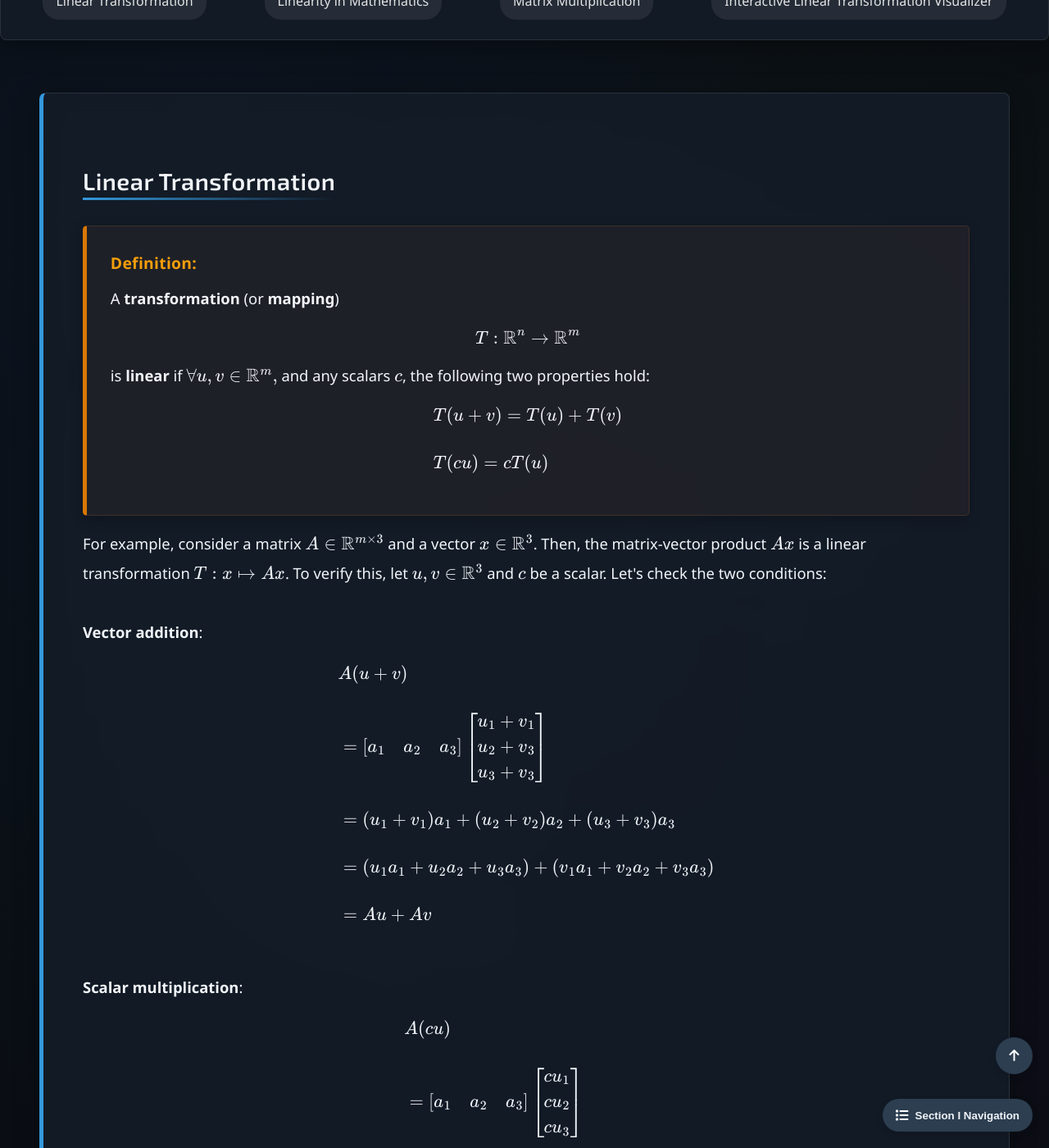
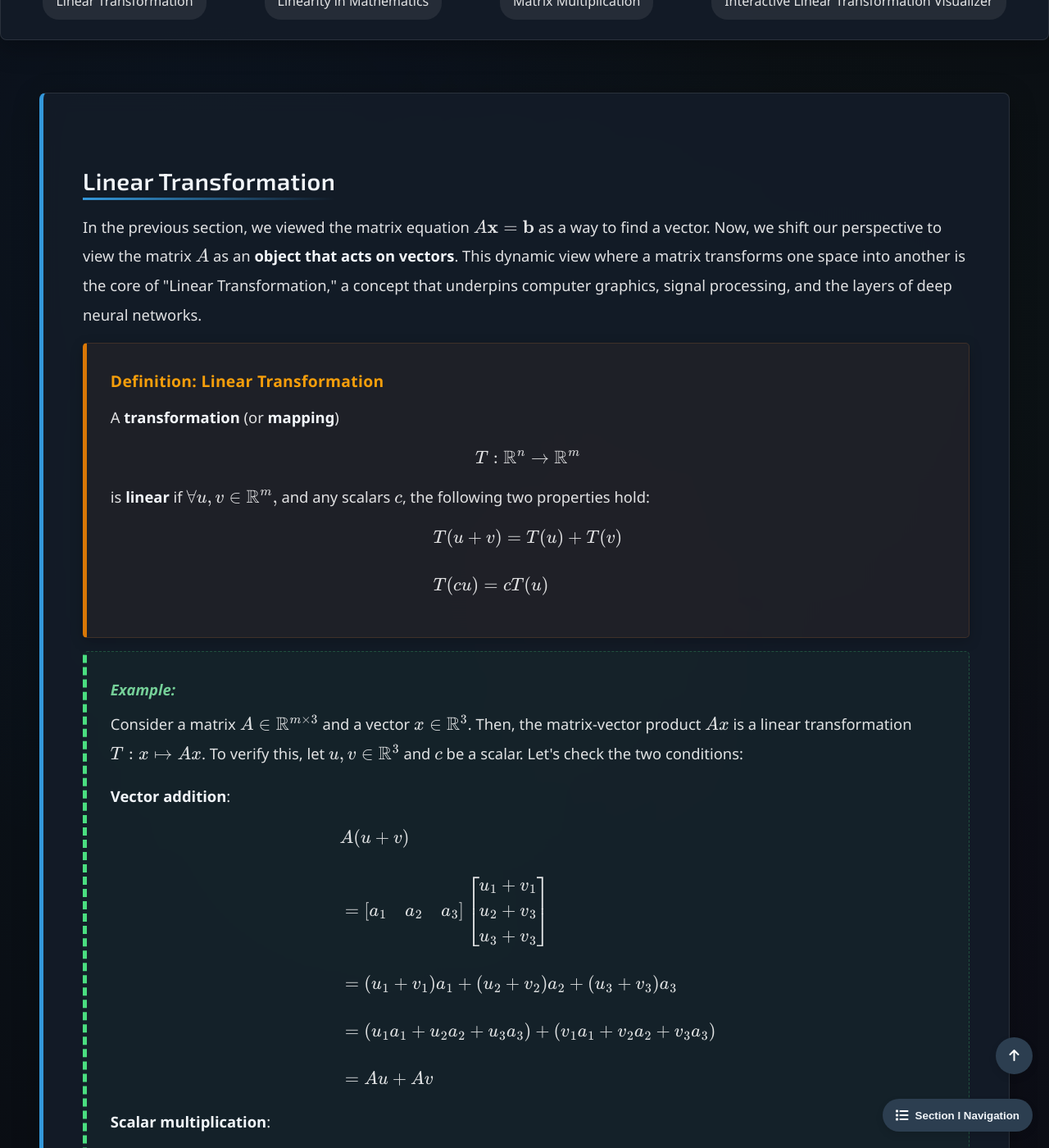
Before and after one commit to Yusukey01/yusukey01.github.io, a Jekyll site: the page built from Mathematics/Linear_algebra/linear_transformation.html, in a window 1280 px wide and 1400 px high, scrolled down 516 px. Shown: the whole window at 82% size. Built offline with Jekyll 4.4.1, drawn with Linux system fonts in a browser that asks for light colours; some of the changed text lies outside the part shown.

```diff
--- a/Mathematics/Linear_algebra/linear_transformation.html
+++ b/Mathematics/Linear_algebra/linear_transformation.html
@@ -12,8 +12,7 @@ uses_python: false
         {% include learning_resource_schema.html topic_id=page.topic_id %}
 
         <div class="hero-section">
-            <h1 class="webpage-name">Linear Transformation
-            </h1>
+            <h1 class="webpage-name">Linear Transformation</h1>
         </div>
 
         {% include section_navigation.html %}
@@ -30,8 +29,15 @@ uses_python: false
             <section id="lt" class="section-content">
                 <h2>Linear Transformation</h2>
                 <p>
+                    In the previous section, we viewed the matrix equation \(A\mathbf{x} = \mathbf{b}\) as a way to find a vector.
+                    Now, we shift our perspective to view the matrix \(A\) as an <strong>object that acts on vectors</strong>.
+                    This dynamic view where a matrix transforms one space into another is the core of "Linear Transformation,"
+                    a concept that underpins computer graphics, signal processing, and the layers of deep neural networks.
+                </p>
+
                 <div class="theorem">
-                <span class="theorem-title">Definition:</span>
+                    <span class="theorem-title">Definition: Linear Transformation</span>
+                    <p>
                         A <strong>transformation</strong> (or <strong>mapping</strong>)
                         \[
                         T: \mathbb{R}^n  \rightarrow \mathbb{R}^m
@@ -40,16 +46,22 @@ uses_python: false
                         following two properties hold:
                         \[
                         \begin{align*}
-                &T(u+v) = T(u) +T(v) \\\\
+                        &T(u + v) = T(u) +T(v) \\\\
                         &T(cu) = cT(u)
                         \end{align*}
                         \]
+                    </p>
                 </div>
-            For example, consider a matrix \(A \in \mathbb{R}^{m \times 3}\) and a vector \(x \in \mathbb{R}^3 \).
+
+                <div class="proof">
+                    <span class="proof-title">Example:</span>
+                    <p>
+                        Consider a matrix \(A \in \mathbb{R}^{m \times 3}\) and a vector \(x \in \mathbb{R}^3 \).
                         Then, the matrix-vector product \(Ax\) is a linear transformation \(T: x \mapsto Ax\).
                         To verify this, let \(u, v \in \mathbb{R}^3 \) and \(c\) be a scalar. Let's check the two conditions:
-            <br>
-            <br><strong>Vector addition</strong>:
+                     </p>
+                    <p>
+                        <strong>Vector addition</strong>:
                         \[
                         \begin{align*}
                         &A(u+v) \\\\
@@ -60,31 +72,39 @@ uses_python: false
                         &= Au + Av
                         \end{align*}
                         \]
-            <br><strong>Scalar multiplication</strong>:
+                    </p>
+                    <p>
+                        <strong>Scalar multiplication</strong>:
                         \[
                         \begin{align*}
                         &A(cu) \\\\
                             &= \begin{bmatrix} a_1 & a_2 & a_3 \end{bmatrix}
                             \begin{bmatrix} cu_1\\ cu_2 \\ cu_3 \end{bmatrix} \\\\
-                &= c(u_1a_1)+c(u_2a_2)+c(u_3a_3) \\\\
+                            &= c(u_1a_1) + c(u_2a_2) + c(u_3a_3) \\\\
                             &= c(u_1a_1 + u_2a_2 + u_3a_3) \\\\
                             &= c(Au).
                         \end{align*}
                         \]
-            <br>In general, the operations of vector addition and scalar multiplication are preserved
-            under linear transformations.
-            <br>In addition, if a transformation \(T\) is linear, then
+                    </p>
+                </div>
+                <p>
+                    In general, the operations of vector addition and scalar multiplication are preserved under linear transformations.
+                    In addition, if a transformation \(T\) is linear, then
                     \[
-            T(0)=0
+                    T(0) = 0.
                     \]
                     Also, for any scalar \(a, b\) and \(u, v\) is in the domain of \(T\),
                     \[
-            T(au + bv)=aT(u)+bT(v)
+                    T(au + bv) = aT(u) + bT(v).
                     \]
-            <br>
+                </p>
                     You probably learned following concepts somewhere in terms of functions \(f(x): \mathbb{R} \to  \mathbb{R}\).
                     Now, we would like to extend the definition to higher dimensions.
-            <br><br>
+                </p>
+
+                <div class="theorem">
+                    <span class="theorem-title">Definition: Surjective Mapping</span>
+                    <p>
                         A mapping \(T: \mathbb{R}^n \to  \mathbb{R}^m\) is said to be <strong>onto(surjective)</strong> \(\mathbb{R}^m\) if
                         \[
                         \begin{align*}
@@ -93,13 +113,26 @@ uses_python: false
                         \end{align*}
                         \]
                         Equivalently, the range of \(T\) (the set of all outputs) is equal to the codomain \(\mathbb{R}^m\).
+                    </p>
+                </div>
+
                 <div class="theorem">
-                    <span class="theorem-title">Theorem 1:</span>
+                        <span class="theorem-title">Theorem:</span>
+                        <p>
                         In a matrix transformation(<strong>"linear"</strong> transformation) \(T: \mathbb{R}^n  \rightarrow \mathbb{R}^m \),
-                    <p style="text-align: center;">\(T\) maps \(\mathbb{R}^n\) onto \(\mathbb{R}^m \) iff the columns of a matrix \(A\) <strong>span</strong> \(\mathbb{R}^m\).</p>
+                        </p>
+                        <p style="text-align: center;">
+                            \(T\) maps \(\mathbb{R}^n\) onto \(\mathbb{R}^m \) iff the columns of a matrix \(A\) <strong>span</strong> \(\mathbb{R}^m\).
+                        </p>
                 </div>
+
+                <p>
                     Note: This means that for each \(b \in \mathbb{R}^m\), the equation \(Ax =b \) has at lest one solution.
-            <br><br>
+                </p>
+
+                <div class="theorem">
+                    <span class="theorem-title">Definition: Injective Mapping</span>
+                    <p>
                         A mapping \(T: \mathbb{R}^n \to  \mathbb{R}^m\) is said to be <strong>one-to-one(injective)</strong> if
                         \[
                         \begin{align*}
@@ -108,12 +141,21 @@ uses_python: false
                         \end{align*}
                         \]
                         Equivalently, for each \(b \in \mathbb{R}^m\), \(T(x) = b\) has either a unique solution or no solution at all.
+                    </p>
+                </div>
+
                 <div class="theorem">
                         <span class="theorem-title">Theorem 2:</span>
+                        <p>
                             In a matrix transformation(<strong>"linear"</strong> transformation) \(T: \mathbb{R}^n  \rightarrow \mathbb{R}^m \),
-                    <p style="text-align: center;">\(T\) is one-to-one iff the columns of a matrix \(A\) are <strong>linearly independent</strong>
-                        (or, the homogeneous equation \(Ax =0\) has only the trivial solution).</p>
+                        </p>
+
+                        <p style="text-align: center;">
+                            \(T\) is one-to-one iff the columns of a matrix \(A\) are <strong>linearly independent</strong>
+                            (or, the homogeneous equation \(Ax =0\) has only the trivial solution).
+                        </p>
                 </div>
+                <p>
                     Note: A linear transformation \(T\) is one-to-one iff \(\, T(x)=0\) has only the trivial solution(\(x = 0\)).<br>
                     Since \(T\) is linear, \(T(0)=0\). If \(T\) is one-to-one, clearly \(T(x)=0\) has <strong>only</strong> trivial solution.
                     Also, if \(T\) is not one-to-one, it is possible that for some different vectors \(u, v \in \mathbb{R}^n\), \( T(u) = T(v) = b\). Then since
@@ -127,7 +169,9 @@ uses_python: false
                 <p>
                     Essentially, we are not only talking about vectors and matrices. The linear transformation is one of the most fundamental ideas in mathematics.
                     You have encountered this essential concept multiple times outside Linear Algebra. Let's briefly observe a few examples.
-            <br><br>
+                </p>
+
+                <p>
                     A function \(f(x) = mx\) is linear transformation \(f:\mathbb{R} \rightarrow \mathbb{R}\).
                     \[
                     \begin{align*}
@@ -139,7 +183,8 @@ uses_python: false
                     \]
                     Note: the graph of fanctions that hold linearity must pass through the origin
                     since linear transformations must satisfy \(T(0) = 0\).
-            <br><br>
+                </p>
+                <p>
                     If you have just started to learn calculus, you might know that
                     \[
                     \begin{align*}
@@ -156,15 +201,22 @@ uses_python: false
                     \end{align*}
                     \]
                     so the differential is just a <strong>linear operator</strong>. (in fact, the integration too.)
-            <br><br>
+                </p>
+                <p>
                 Have you learned statistics? The expected value also holds linearity. For any random variables \(X\) and \(Y\), and constants \(a\) and \(b\)
-            \[\mathbb{E}[aX+bY]=a\mathbb{E}[X]+b\mathbb{E}[Y].\]
+                \[
+                \mathbb{E}[aX+bY]=a\mathbb{E}[X]+b\mathbb{E}[Y].
+                \]
+                </p>
+                <p>
                     You can see the <strong>linearity</strong> everywhere in mathematics and this is why "linear" algebra is so powerful.
                 </p>
             </section>
 
             <section id="mult" class="section-content">
                 <h2>Matrix Multiplication</h2>
+                <div class="theorem">
+                        <span class="theorem-title">Definition: Matrix Multiplication</span>
                         <p>
                             Suppose \(A\) is an \(m \times n\) matrix and \(B\) is an \(n \times p\) matrix. Then the product \(AB\)
                             is the \(m \times p\) matrix
@@ -173,9 +225,17 @@ uses_python: false
                             \begin{bmatrix} Ab_1 & Ab_2 & \cdots & Ab_p \end{bmatrix}
                             \]
                             where \(b_1, b_2, \cdots, b_p\) are columns of \(B\).
-            <br><br>
+                        </p>
+                </div>
+
+                <p>
                     So, each column of \(AB\) is a linear combination of the columns of A with weights from the corresponding
                     column of \(B\). Let's see an example:
+                </p>
+
+                <div class="proof">
+                    <span class="proof-title">Example:</span>
+                    <p>
                     \[
                     \begin{align*}
                     AB
@@ -189,15 +249,24 @@ uses_python: false
                     \end{align*}
                     \]
                     You can see the \((i,j)\)-entry in \(AB\) is
-            \[(AB)_{ij} = \sum_{k=1}^n a_{ik}b_{kj}.\]
-            Also, note that in the example, \(BA\) is <strong>NOT</strong> defined because the number of columns of \(B\) does not
+                    \[
+                    (AB)_{ij} = \sum_{k=1}^n a_{ik}b_{kj}.
+                    \]
+                    </p>
+                </div>
+
+                <p>
+                    Note that in the example, \(BA\) is <strong>NOT</strong> defined because the number of columns of \(B\) does not
                     match the number of rows of \(A\). This implies that in general, <strong>\(AB \neq BA\)</strong> even if the size of the matrices match each other.
                     Similarly, \(AB = AC\) does NOT guarantee that \(B = C\), and \(AB = 0\) does NOT imply \(A=0\) or \(B=0\) in general.
-            <br><br>
-            You may wonder why matrix multiplication is not simply an entrywise operation,
-            like sums and scalar multiples of matrices. The key idea is a linear transformation.
-            <strong>Matrix multiplication is composition of linear transformations.</strong>
-            <br><br>
+                </p>
+
+                <p>
+                    You may wonder why matrix multiplication is not simply an entrywise operation, like sums and scalar multiples of matrices.
+                    The key idea is that <strong>matrix multiplication is composition of linear transformations.</strong>
+                </p>
+
+                <p>
                     Let's say a vector \(x\) is multiplied by a matrix \(B\), which means it maps \(x\) into the new vector
                     \(Bx\). Next, a matrix \(A\) multiplies the vector \(Bx\). Then we get the resulting vector \(A(Bx)\).
                     Since the conposition of functions is associative,
@@ -205,7 +274,9 @@ uses_python: false
                     (AB)x = A(Bx)
                     \]
                     which allows us to calculate \(Bx\) (matrix \(\times\) vector) first, instead of \(AB\) (matrix \(\times\) matrix).
-            <br><br>
+                </p>
+
+                <p>
                     This is significant in numerical computation. For example, if the size of matrices A, B, C, D, and E are one million by one million
                     and we want to compute
                     \[
@@ -230,7 +301,8 @@ uses_python: false
                 <!-- Here, the React component will be rendered -->
                 <div id="linear-transformation-visualizer"></div>
                 <br>
-                <p>For example, the above 90° clockwise rotation for the square shape is given by
+                <p>
+                    For example, the above 90° clockwise rotation for the square shape is given by
                     \[
                     \begin{align*}
                     &\begin{bmatrix}
@@ -249,11 +321,9 @@ uses_python: false
             </section>
 
         </div>
+
         <script src="/js/main.js"></script>
-
-        <!-- React -->
         <script src="/js/sec1_p2_linear_transformation_visualizer.js"></script>
-        <!-- Component script -->
         <script type="text/babel" src="/js/sec1_p2_linear_transformation_visualizer.js"></script>
 
     </body>
```
Lines whose indentation alone changed are shown as unchanged.
